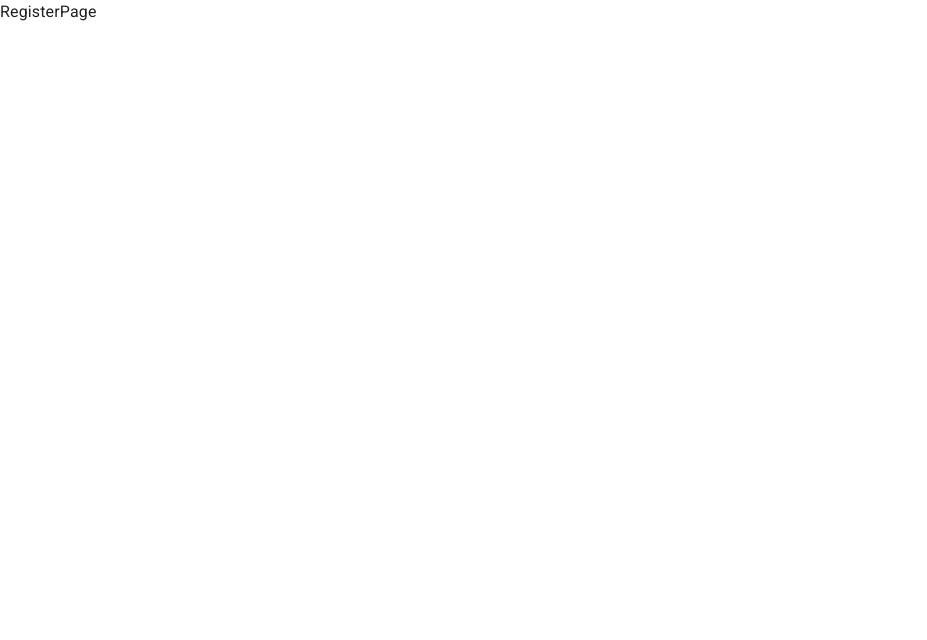
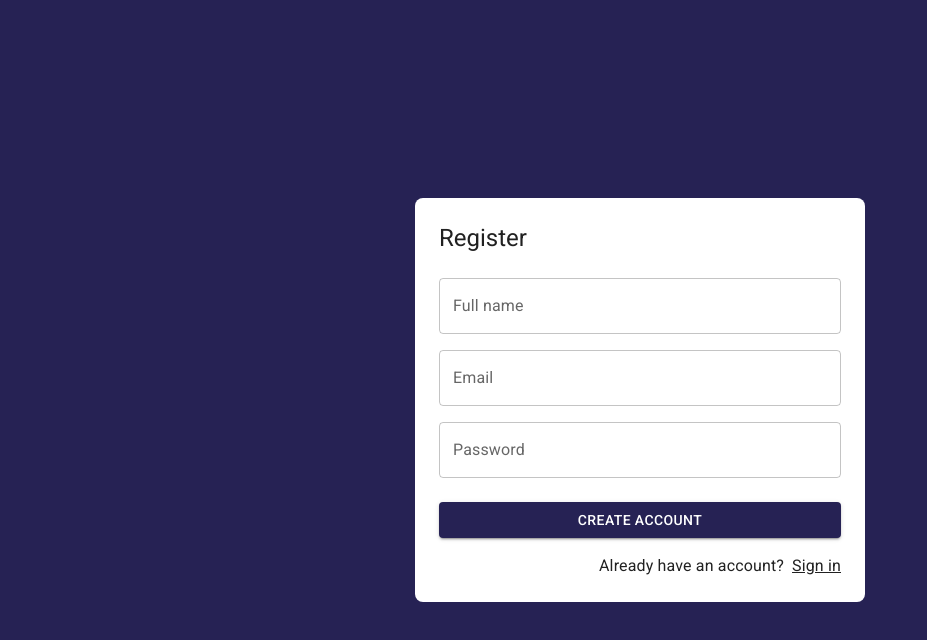
Before and after one commit to mcmmiguel/journalApp-ReactFH, a React (Vite) app: page /auth/register in a window 1280 px wide. Shown: the top 640 px of the page, without its empty margins (0-927 px from the left). Built offline with nearby package versions, Linux system fonts and the light colour scheme.

Commit message:
Feat. Register page created and linked

```diff
--- a/src/auth/pages/LoginPage.jsx
+++ b/src/auth/pages/LoginPage.jsx
@@ -3,10 +3,8 @@ import { Google } from "@mui/icons-material"
 import { Button, Grid, Link, TextField, Typography } from "@mui/material"
 import { AuthLayout } from '../layout/AuthLayout';
 
-
 export const LoginPage = () => {
     return (
-
         <AuthLayout title='Login'>
             <form>
                 <Grid container>
--- a/src/auth/pages/RegisterPage.jsx
+++ b/src/auth/pages/RegisterPage.jsx
@@ -1,6 +1,56 @@
+import { Link as RouterLink } from 'react-router-dom';
+import { Button, Grid, Link, TextField, Typography } from "@mui/material"
+import { AuthLayout } from '../layout/AuthLayout';
 
 export const RegisterPage = () => {
     return (
-        <div>RegisterPage</div>
+        <AuthLayout title='Register'>
+            <form>
+                <Grid container>
+                    <Grid item xs={12} sx={{ mt: 2 }}>
+                        <TextField
+                            label="Full name"
+                            type="text"
+                            placeholder="Miguel Cobian"
+                            fullWidth
+                        />
+                    </Grid>
+
+                    <Grid item xs={12} sx={{ mt: 2 }}>
+                        <TextField
+                            label="Email"
+                            type="emial"
+                            placeholder="correo@gmail.com"
+                            fullWidth
+                        />
+                    </Grid>
+
+                    <Grid item xs={12} sx={{ mt: 2 }}>
+                        <TextField
+                            label="Password"
+                            type="password"
+                            placeholder="Password"
+                            fullWidth
+                        />
+                    </Grid>
+
+                    <Grid container spacing={2} sx={{ mb: 2, mt: 1 }}>
+                        <Grid item xs={12}>
+                            <Button variant="contained" fullWidth>
+                                Create account
+                            </Button>
+                        </Grid>
+                    </Grid>
+
+                    <Grid container direction="row" justifyContent="end">
+                        <Typography sx={{ mr: 1 }}>Already have an account?</Typography>
+                        <Link component={RouterLink} color="inherit" to="/auth/login">
+                            Sign in
+                        </Link>
+                    </Grid>
+
+                </Grid>
+            </form>
+        </AuthLayout>
     )
 }
```
